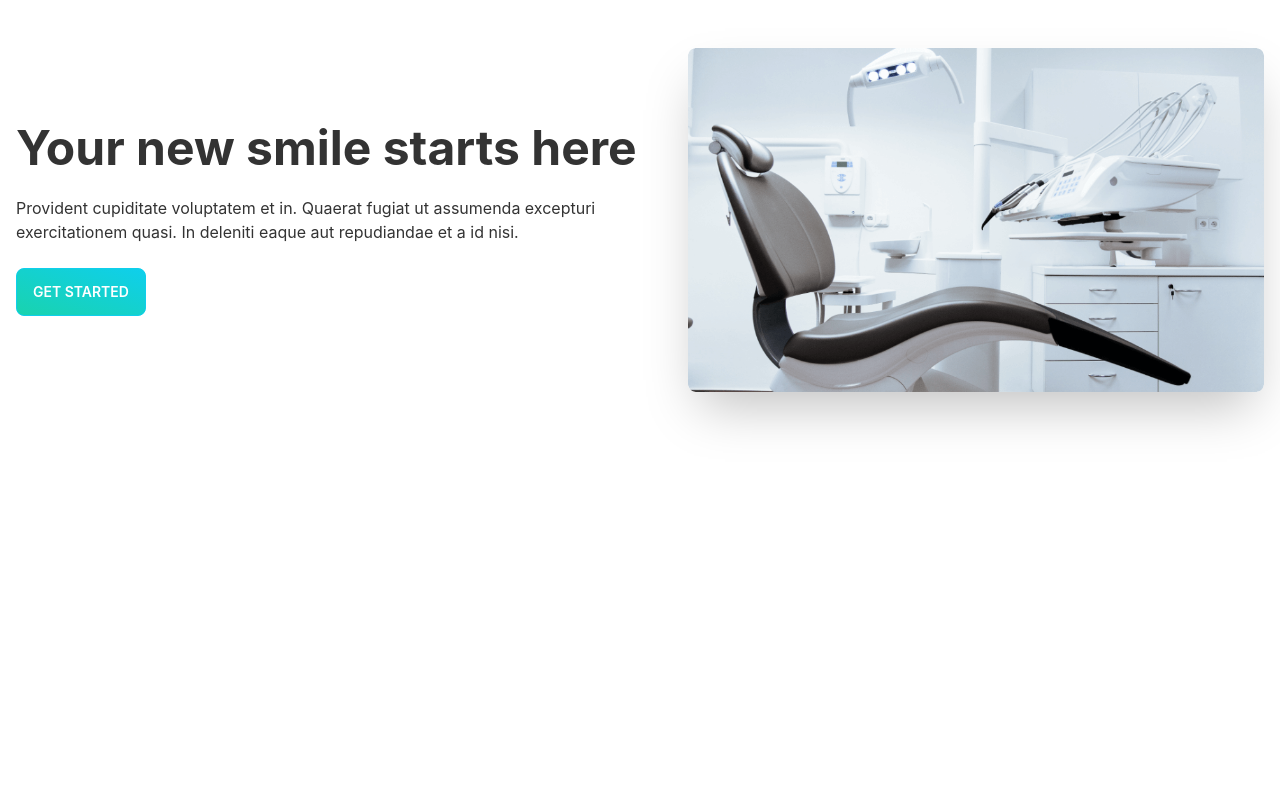
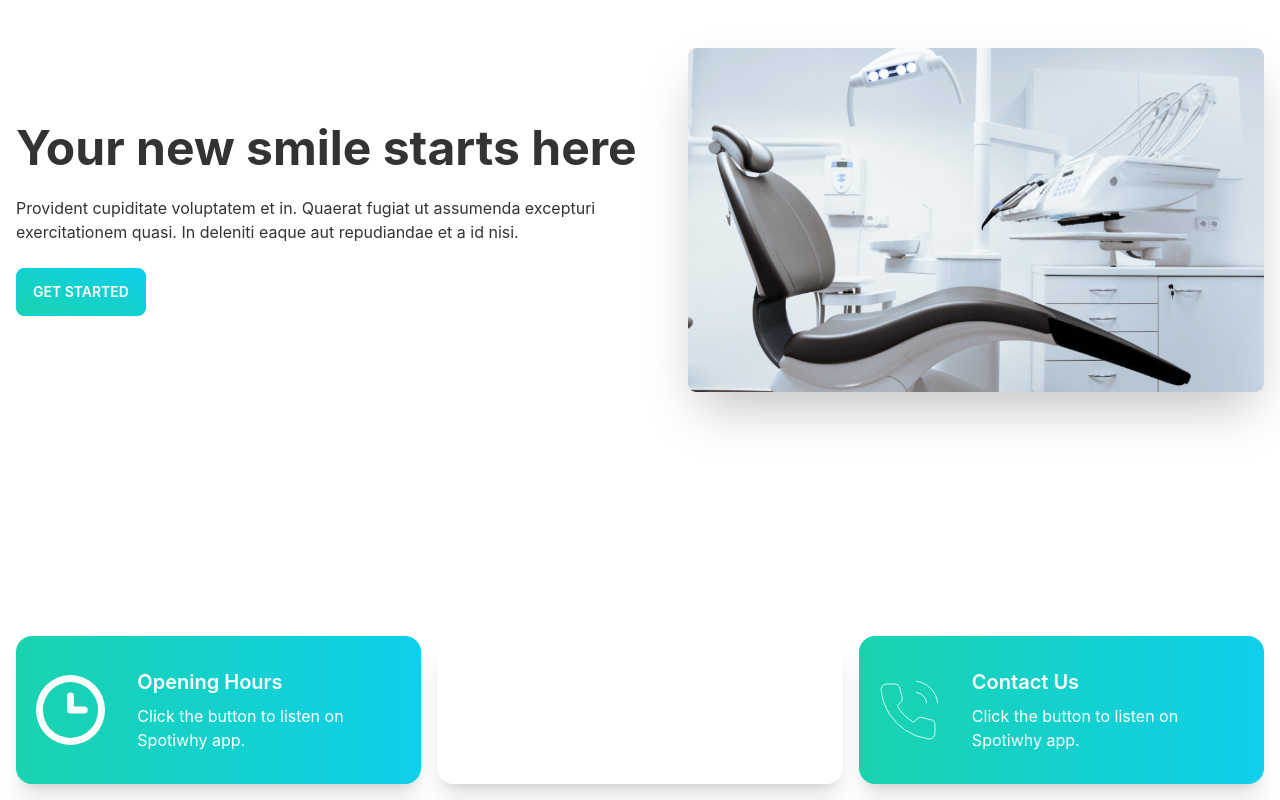
Before and after one commit to rakibulmd/Full-stack-online-schedule-app-Doctors-Portal-, a React (Create React App) app: page /home in a window 1280 px wide. Shown: the part 244-1044 px from the top of the page. Before the commit the page ends 864 px from the top, so only its background shows below. Built offline with nearby package versions, Linux system fonts and the light colour scheme.

Commit message:
added home info section

```diff
--- a/src/App.js
+++ b/src/App.js
@@ -6,7 +6,7 @@
 
 function App() {
     return (
-        <div>
+        <div className="container">
             <Header></Header>
             <Routes>
                 <Route path="/" element={<Home></Home>}></Route>
--- a/src/Pages/Home/Home/Home.js
+++ b/src/Pages/Home/Home/Home.js
@@ -1,10 +1,12 @@
 import React from "react";
 import Banner from "../Banner/Banner";
+import Info from "../Info/Info";
 
 const Home = () => {
     return (
         <div>
             <Banner></Banner>
+            <Info></Info>
         </div>
     );
 };
--- /dev/null
+++ b/src/Pages/Home/Info/Info.js
@@ -0,0 +1,29 @@
+import React from "react";
+import InfoCard from "../InfoCard/InfoCard";
+import clock from "../../../assets/icons/clock.svg";
+import marker from "../../../assets/icons/marker.svg";
+import phone from "../../../assets/icons/phone.svg";
+
+const Info = () => {
+    return (
+        <div className="grid grid-cols-1 lg:grid-cols-3 gap-4 p-4">
+            <InfoCard
+                cardTitle={"Opening Hours"}
+                bgClass="bg-gradient-to-r from-secondary to-primary"
+                img={clock}
+            ></InfoCard>
+            <InfoCard
+                cardTitle={"Our Locations"}
+                bgClass="bg-accent"
+                img={marker}
+            ></InfoCard>
+            <InfoCard
+                cardTitle={"Contact Us"}
+                bgClass="bg-gradient-to-r from-secondary to-primary"
+                img={phone}
+            ></InfoCard>
+        </div>
+    );
+};
+
+export default Info;
--- /dev/null
+++ b/src/Pages/Home/InfoCard/InfoCard.js
@@ -0,0 +1,17 @@
+import React from "react";
+
+const InfoCard = ({ img, cardTitle, bgClass }) => {
+    return (
+        <div class={`card lg:card-side bg-base-100 shadow-xl ${bgClass}`}>
+            <figure className="pl-5">
+                <img src={img} alt="Album"></img>
+            </figure>
+            <div class="card-body text-white">
+                <h2 class="card-title">{cardTitle}</h2>
+                <p>Click the button to listen on Spotiwhy app.</p>
+            </div>
+        </div>
+    );
+};
+
+export default InfoCard;
```
